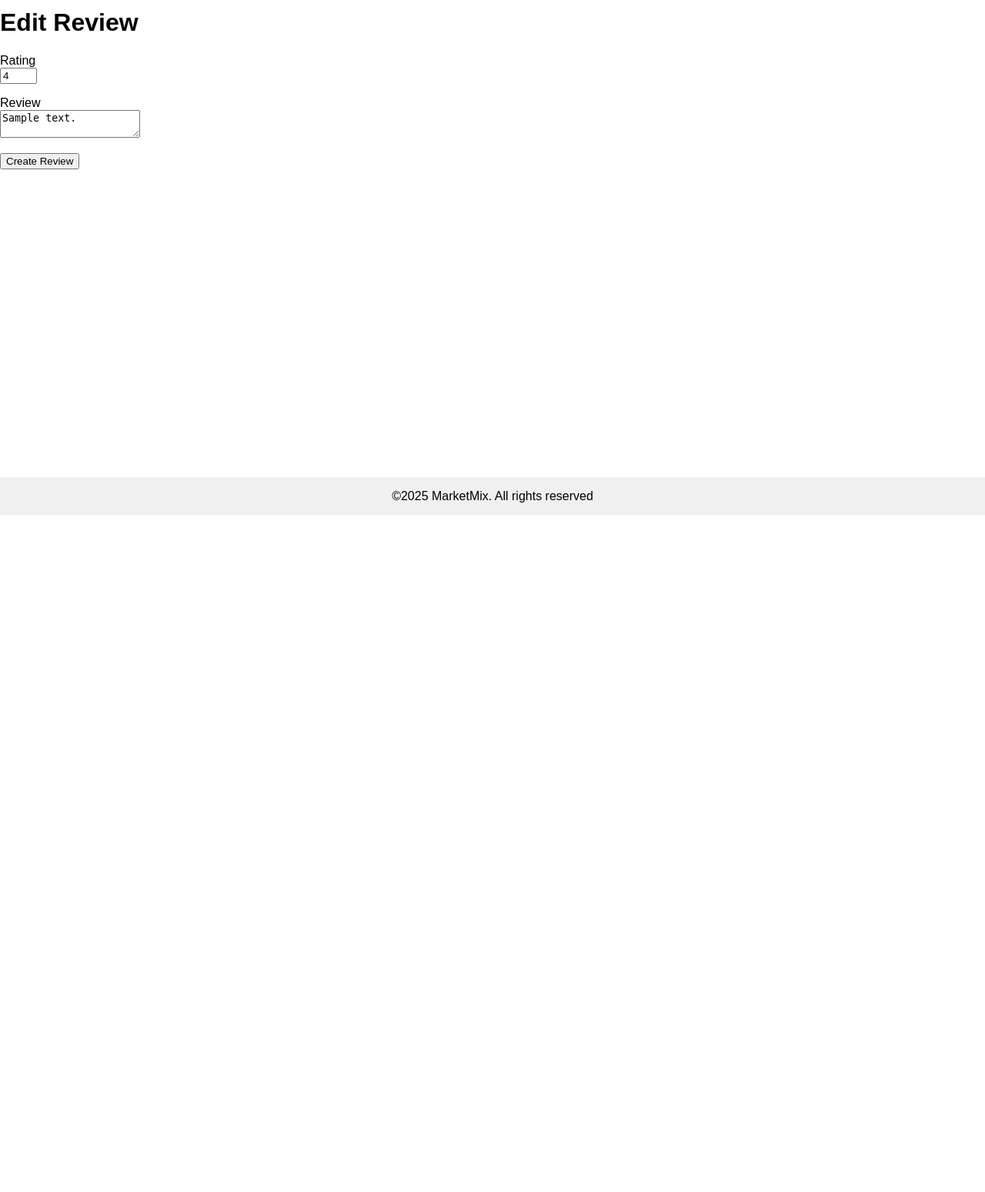
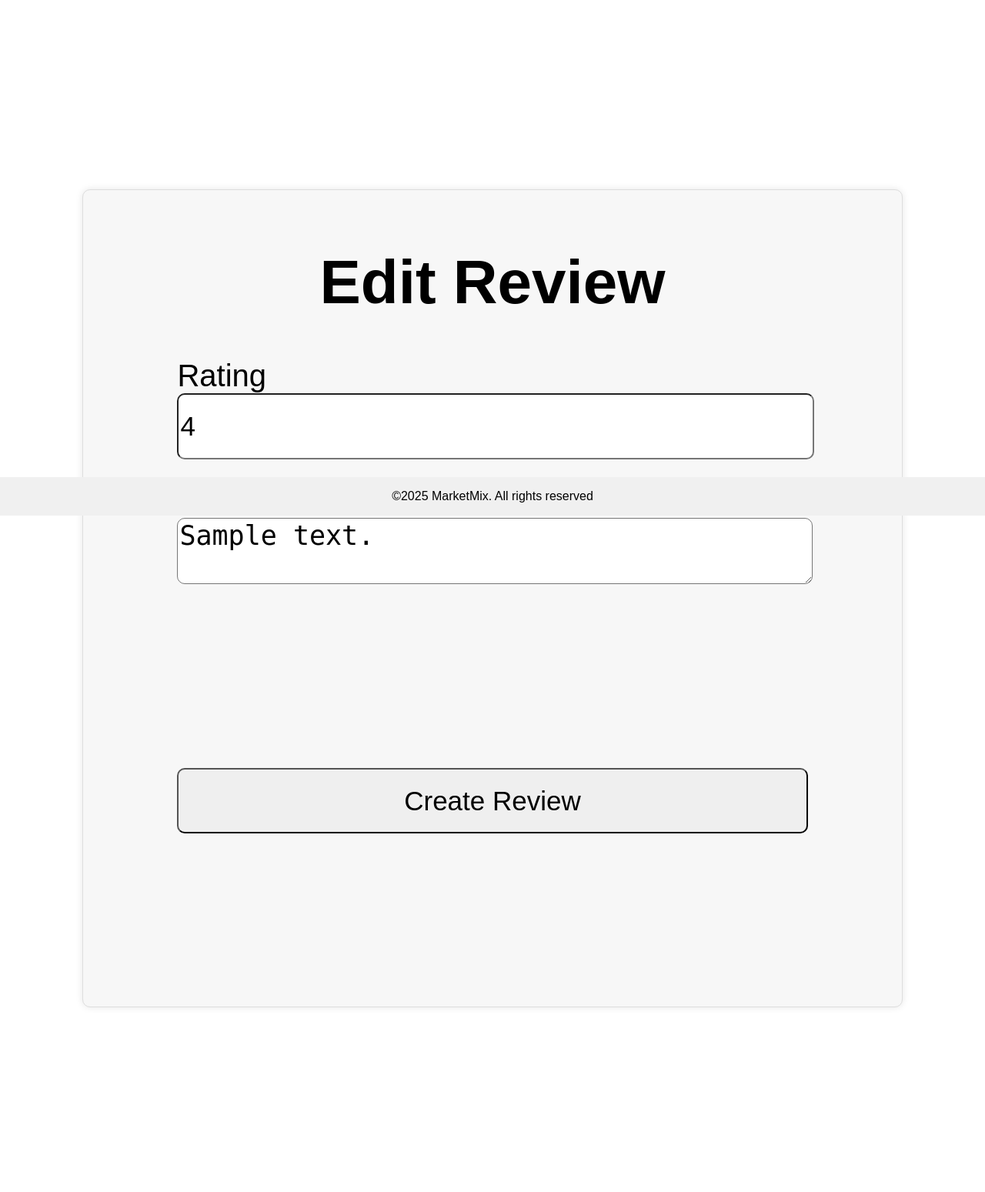
Before and after one commit to Benjamin-6161/MarketMix2, a Flask app: page /review/1/edit in a window 1280 px wide. Shown: the part 130-1679 px from the top of the page at 77% size. Before the commit the page ends 800 px from the top, so only its background shows below. Run offline with Flask 3, Linux system fonts and the light colour scheme; a user stored in the database is signed in; tables that the repository leaves empty hold one stand-in row (values such as "Sample post"); some libraries are stand-ins or nearby versions.

Commit message:
Update edit.html

```diff
--- a/app/templates/review/edit.html
+++ b/app/templates/review/edit.html
@@ -1,19 +1,13 @@
 {% extends 'base.html' %}
 
 {% block content %}
-  <h1>Edit Review</h1>
+<div class="container">
+  <h1 style="font-size: 80px; text-align:center;">Edit Review</h1>
   <form method="POST">
     {{ form.hidden_tag() }}
-    <p>
-      {{ form.rating.label }}<br>
-      {{ form.rating() }}
-    </p>
-    <p>
-      {{ form.review.label }}<br>
-      {{ form.review() }}
-    </p>
-    <p>
-      {{ form.submit() }}
-    </p>
+    {{ form.rating.label(class="form-label") }}<br>{{ form.rating(class="form-input") }}<br>
+    {{ form.review.label(class="form-label") }}<br>{{ form.review(class="form-input") }}<br>
+    {{ form.submit(class="form-submit") }}
   </form>
+</div>
 {% endblock %}
```
